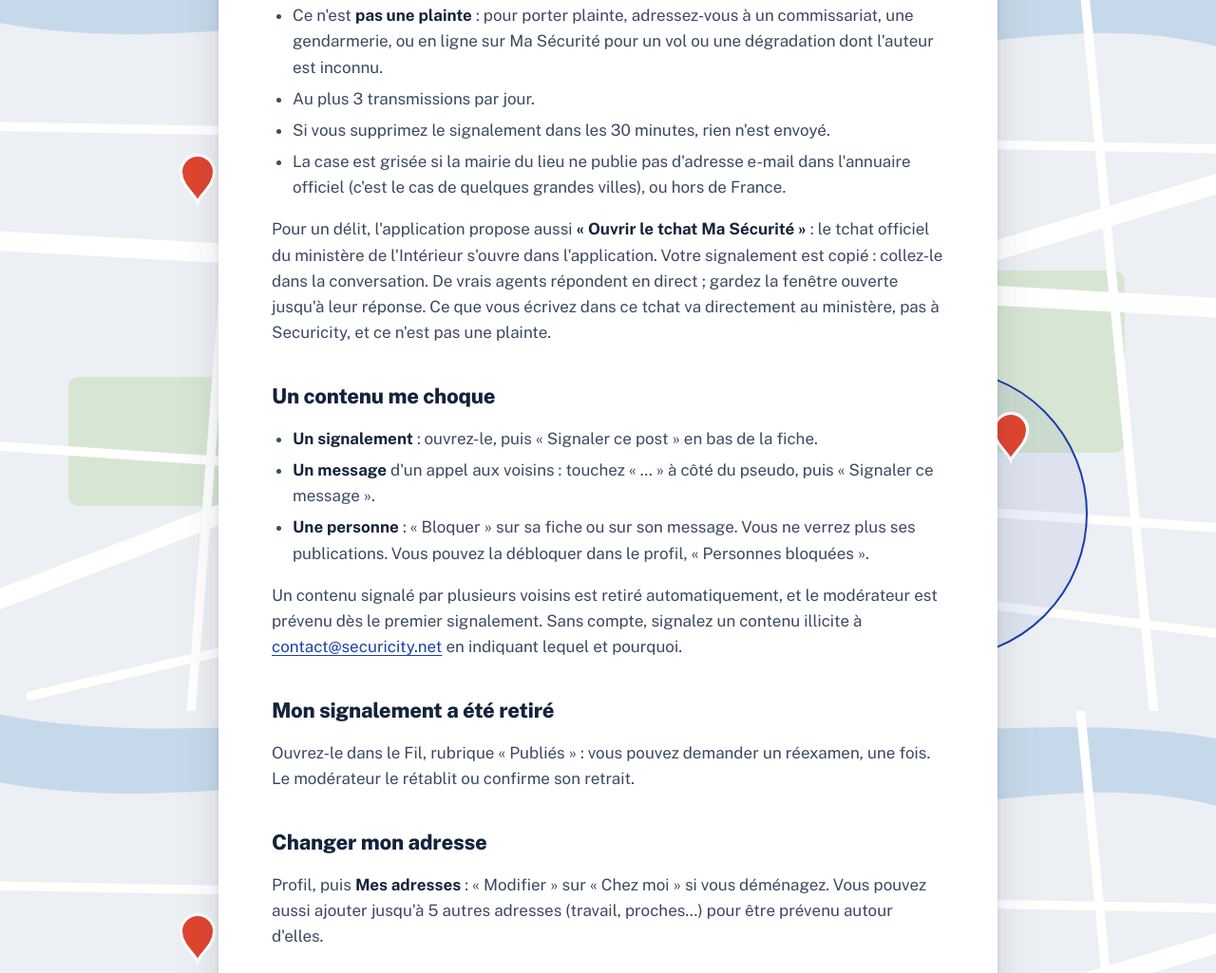
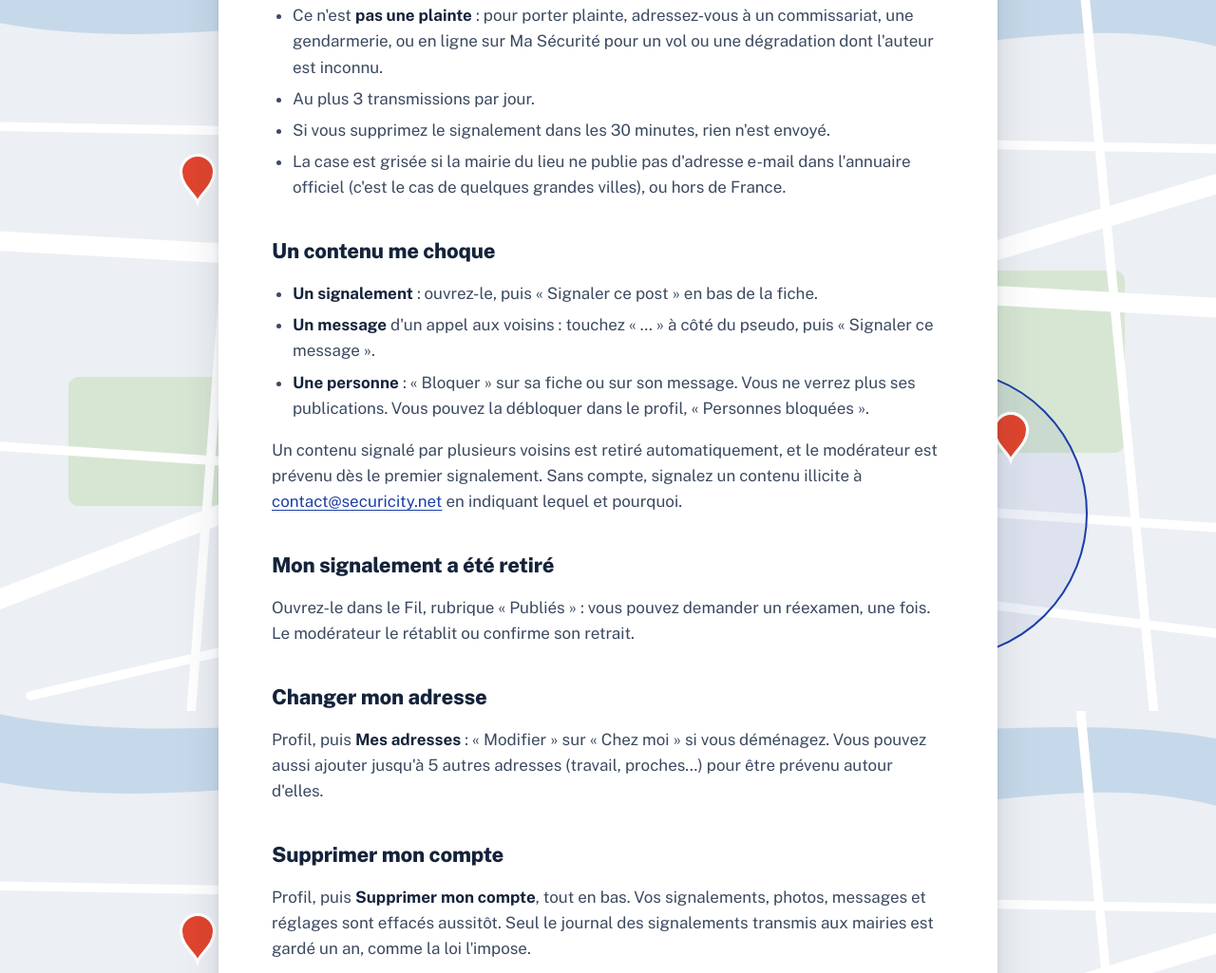
Before and after one commit to JonathanBuryC/securicity-site, a plain HTML site: page aide/index.html in a window 1280 px wide. Shown: the part 1651-2676 px from the top of the page at 95% size. Drawn offline with Linux system fonts and the light colour scheme.

Commit message:
Tchat Ma Sécurité retiré de l'app : retiré de l'aide et de la confidentialité
Co-Authored-By: Claude Opus 5.5 <noreply@anthropic.com>

```diff
--- a/aide/index.html
+++ b/aide/index.html
@@ -50,7 +50,6 @@
   <li>Si vous supprimez le signalement dans les 30 minutes, rien n'est envoyé.</li>
   <li>La case est grisée si la mairie du lieu ne publie pas d'adresse e-mail dans l'annuaire officiel (c'est le cas de quelques grandes villes), ou hors de France.</li>
 </ul>
-<p>Pour un délit, l'application propose aussi <strong>« Ouvrir le tchat Ma Sécurité »</strong> : le tchat officiel du ministère de l'Intérieur s'ouvre dans l'application. Votre signalement est copié : collez-le dans la conversation. De vrais agents répondent en direct ; gardez la fenêtre ouverte jusqu'à leur réponse. Ce que vous écrivez dans ce tchat va directement au ministère, pas à Securicity, et ce n'est pas une plainte.</p>
 
 <h2>Un contenu me choque</h2>
 <ul>
```
Also changed, not shown: confidentialite/index.html (+0 -1 lines).
